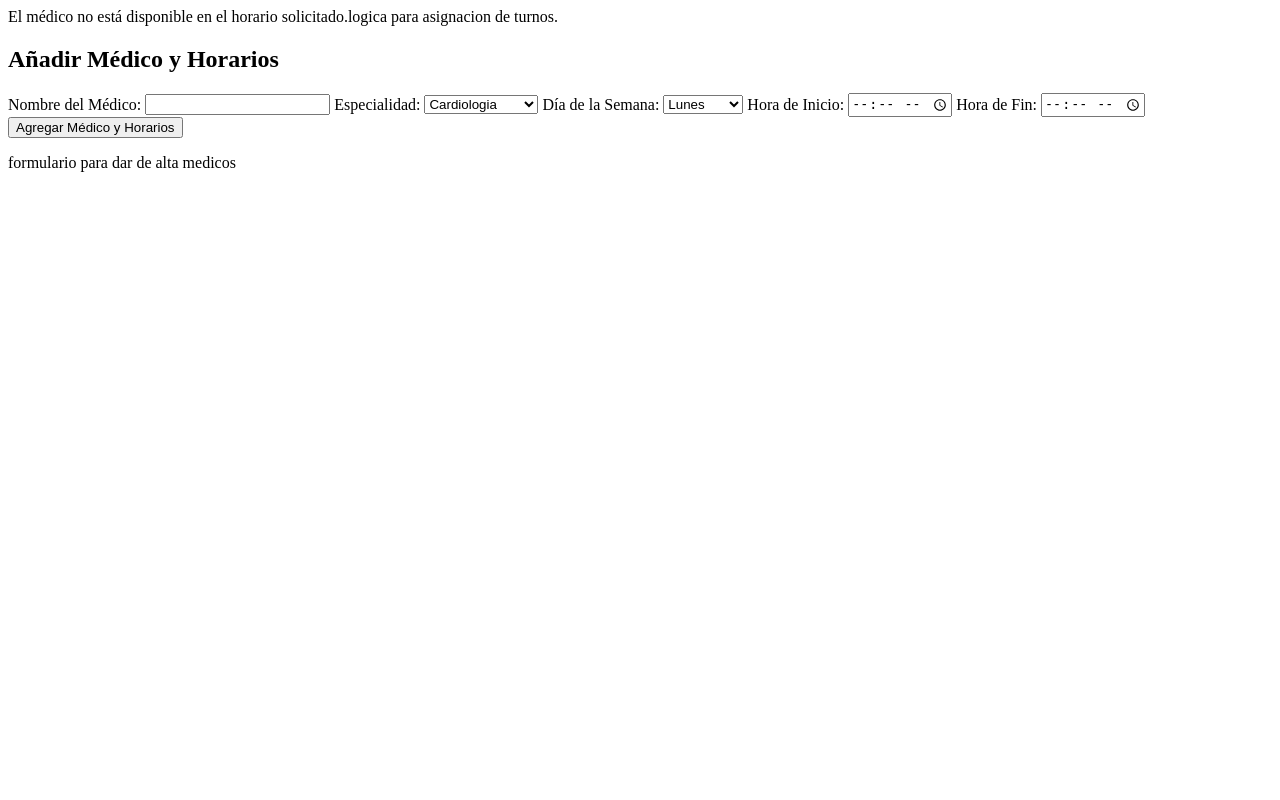
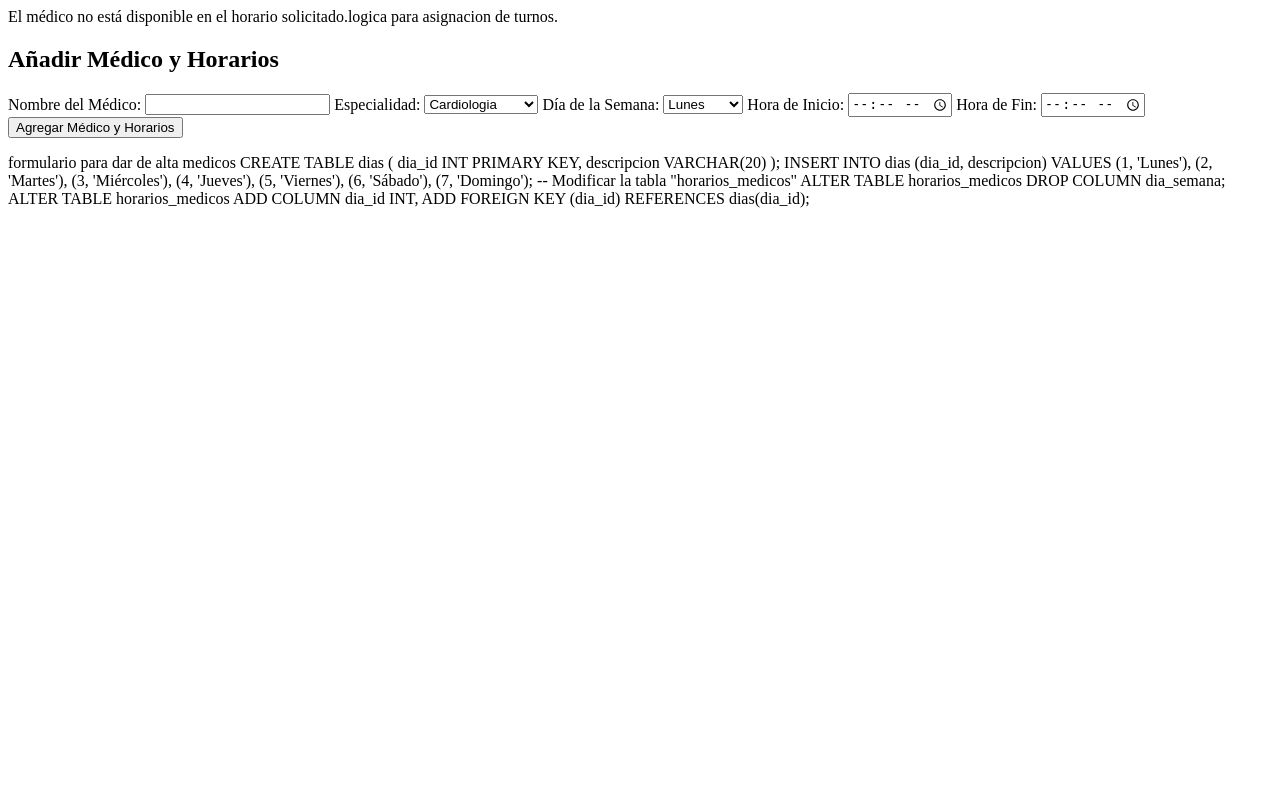
Before and after one commit to elcodigodeabi/ClinicaHF, a PHP site: page /cambios.php in a window 1280 px wide. Run offline with PHP 8.4, Linux system fonts and the light colour scheme; data comes from the database, SQL or seed files in the repository; data that the repository does not hold is empty.

Commit message:
Update cambios.php

```diff
--- a/pp2/cambios.php
+++ b/pp2/cambios.php
@@ -153,3 +153,24 @@ if ($_SERVER["REQUEST_METHOD"] == "POST") {
     $conexion->close();
 }
 ?>
+CREATE TABLE dias (
+    dia_id INT PRIMARY KEY,
+    descripcion VARCHAR(20)
+);
+
+INSERT INTO dias (dia_id, descripcion) VALUES
+(1, 'Lunes'),
+(2, 'Martes'),
+(3, 'Miércoles'),
+(4, 'Jueves'),
+(5, 'Viernes'),
+(6, 'Sábado'),
+(7, 'Domingo');
+
+-- Modificar la tabla "horarios_medicos"
+ALTER TABLE horarios_medicos
+DROP COLUMN dia_semana;
+
+ALTER TABLE horarios_medicos
+ADD COLUMN dia_id INT,
+ADD FOREIGN KEY (dia_id) REFERENCES dias(dia_id);
```
